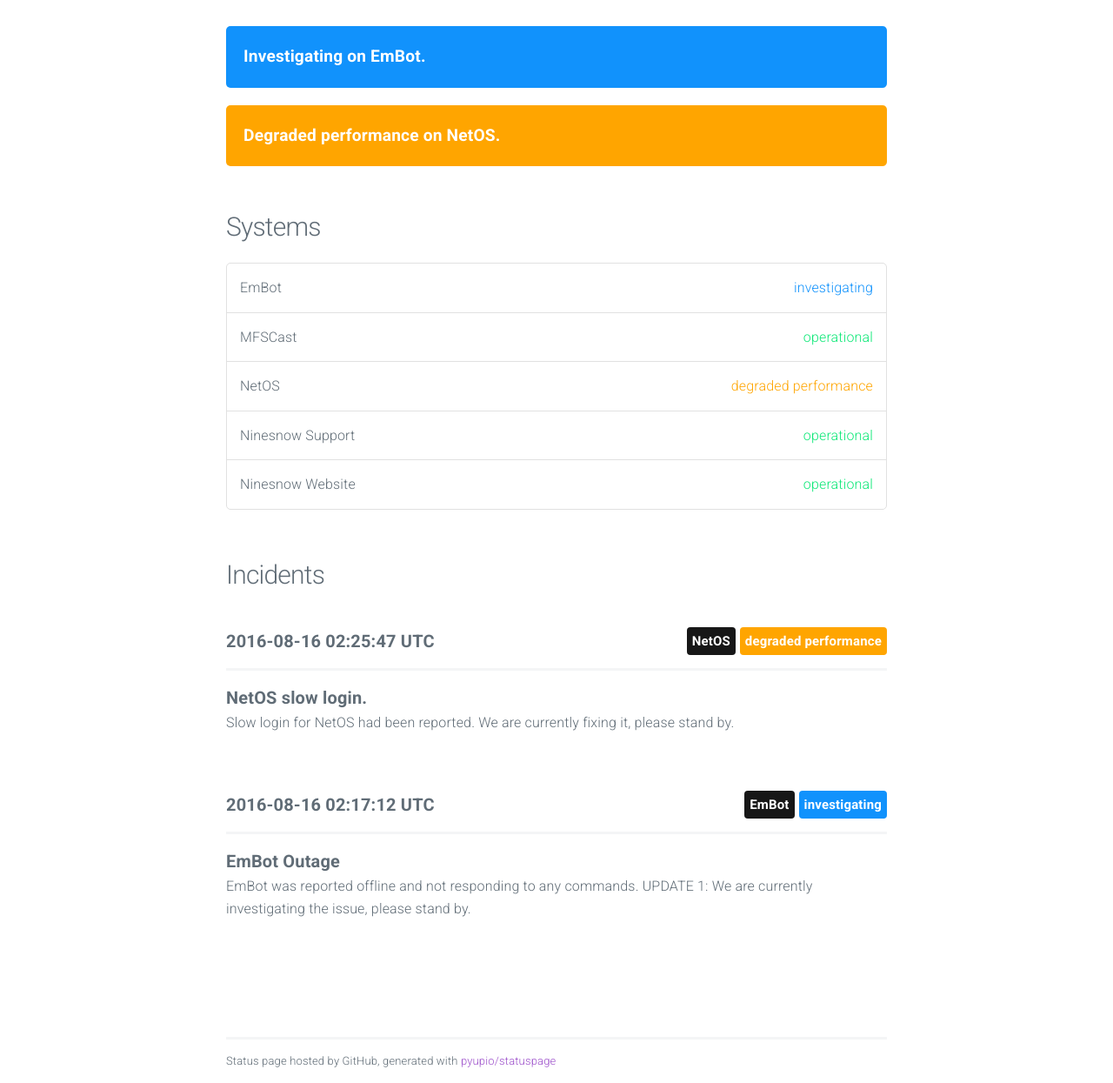
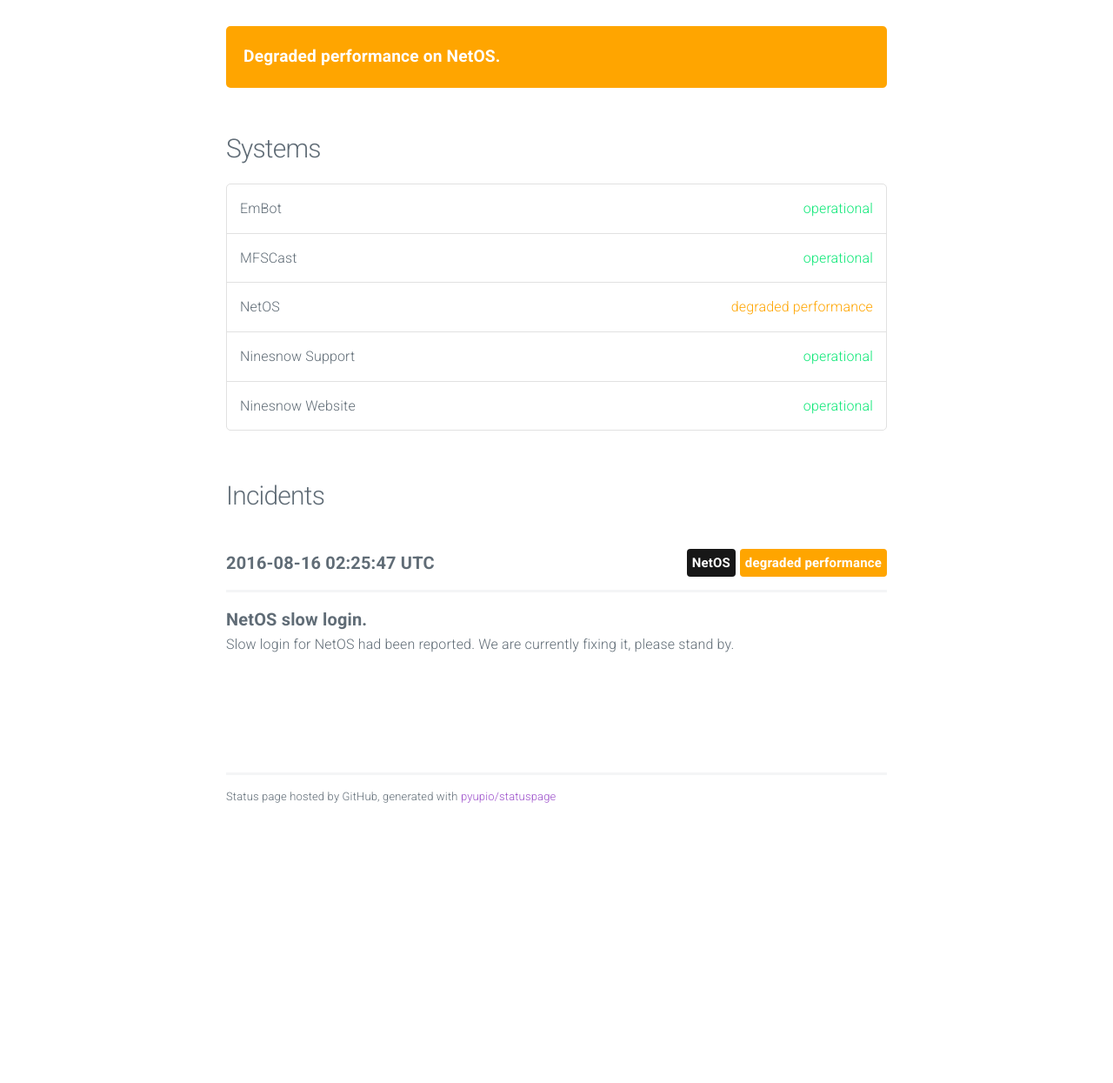
Before and after one commit to Merryfurr/NinesnowStatus, a plain HTML site: page index.html in a window 1280 px wide. Shown: the part 55-1300 px from the top of the page at 87% size. After the commit the page ends 1007 px from the top, so only its background shows below. Drawn offline with nearby package versions, Linux system fonts and the light colour scheme.

Commit message:
update index

```diff
--- a/index.html
+++ b/index.html
@@ -32,10 +32,6 @@
 			<section class="container" id="main">
 
 
-					<div class="panel investigating">
-						Investigating on EmBot.
-					</div>
-
 					<div class="panel degraded performance">
 						Degraded performance on NetOS.
 					</div>
@@ -46,7 +42,7 @@
 				<ul class="systems">
 
 					<li>
-						EmBot <span class="status investigating">investigating</span>
+						EmBot <span class="status operational">operational</span>
 					</li>
 
 					<li>
@@ -86,24 +82,6 @@
 
 					</div>
 
-					<div class="incident">
-						<span class="date">2016-08-16 02:17:12 UTC</span>
-
-
-							<span class="label investigating float-right">investigating</span>
-
-
-							<span class="label system float-right">EmBot</span>
-
-						<hr/>
-
-						<span class="title">EmBot Outage</span>
-						<p>EmBot was reported offline and not responding to any commands.
-
-UPDATE 1: We are currently investigating the issue, please stand by.</p>
-
-					</div>
-
 
 			</section>
 
```
